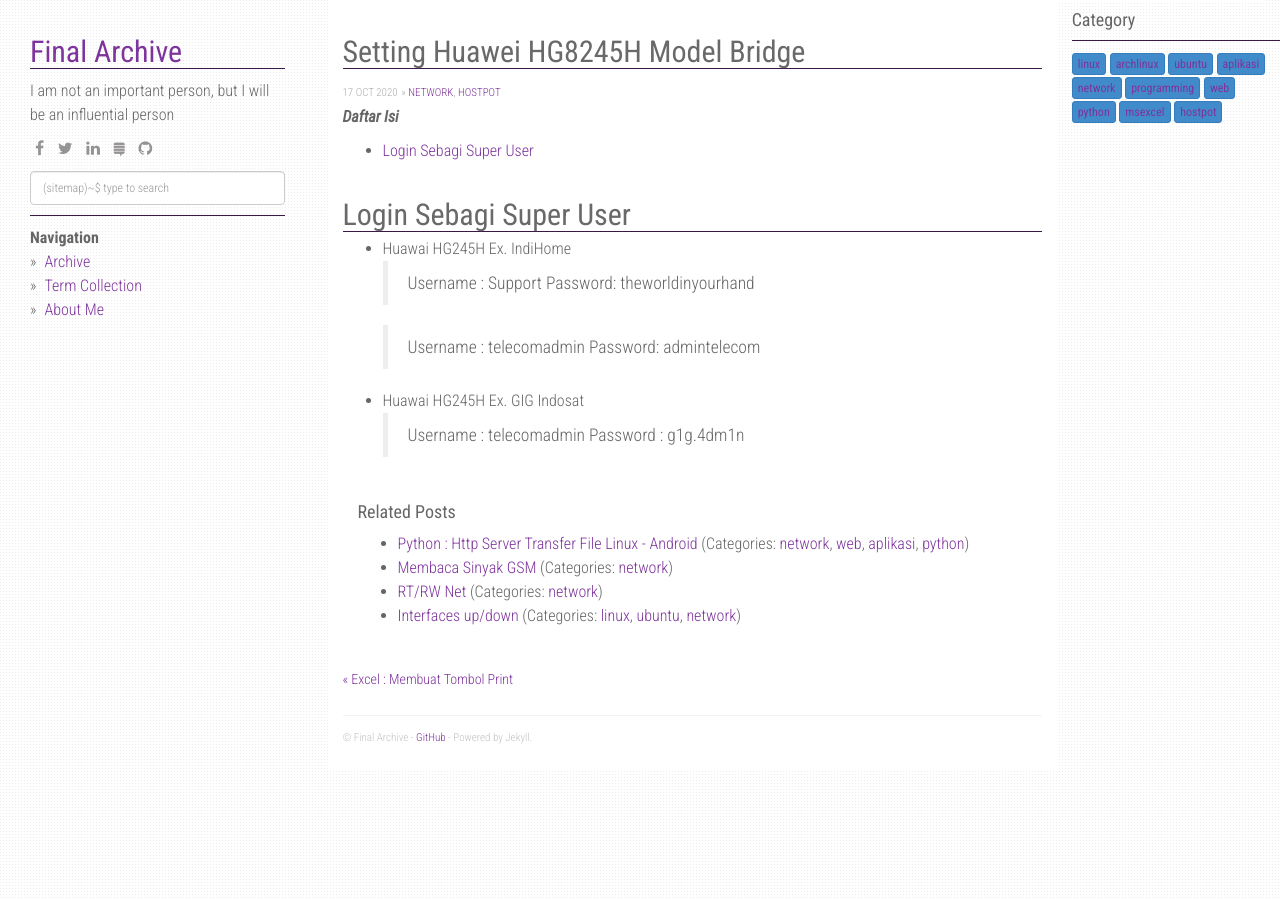
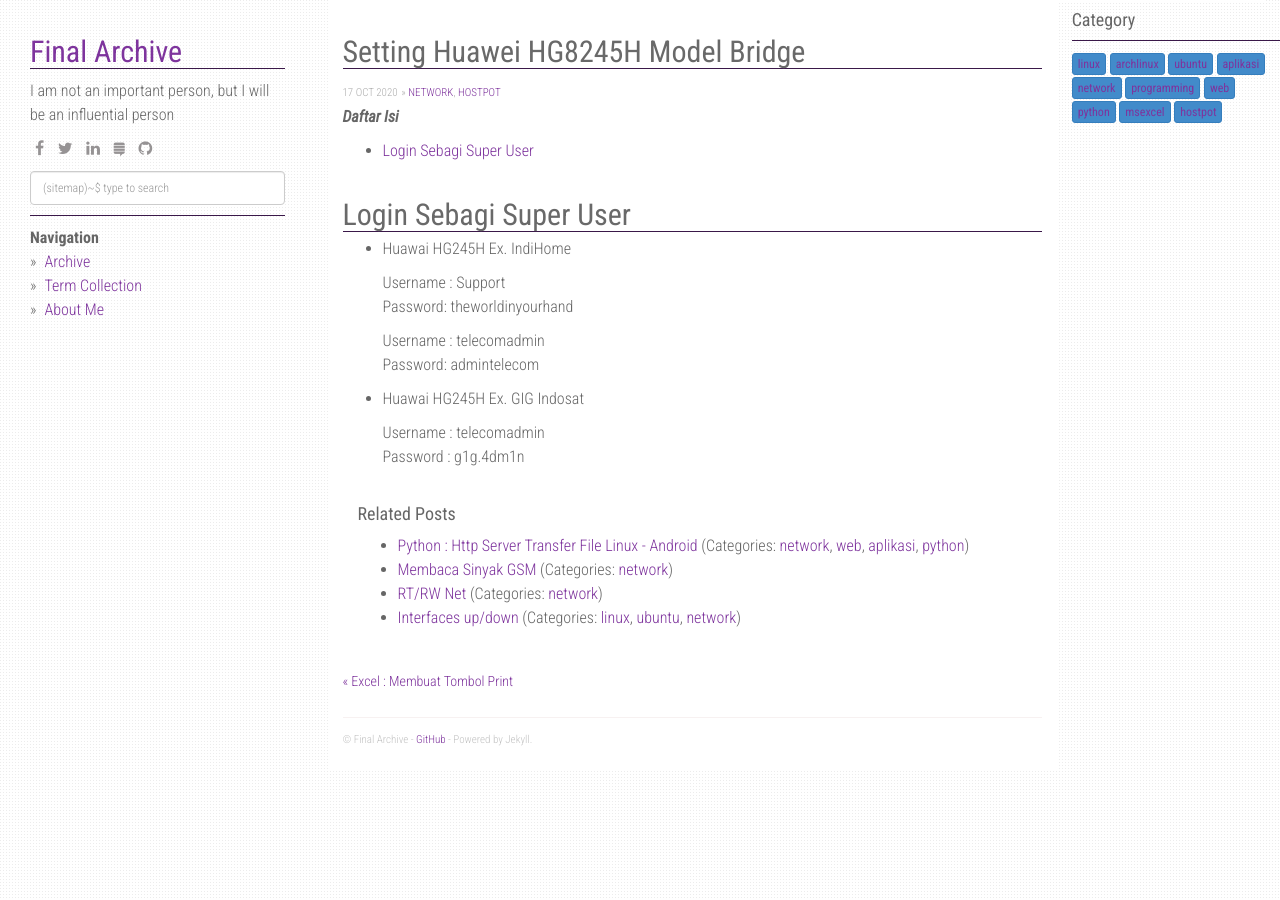
Before and after one commit to finalarchive/finalarchive.github.io, a Jekyll site: the page built from _posts/2020-10-17-Setting-Huawei-HG8245H-Model-Bridge.md, in a window 1280 px wide. Built offline with Jekyll 4.4.1, drawn with Linux system fonts in a browser that asks for light colours; nearby versions of some CDN libraries; some of the changed lines change nothing that is shown.

Commit message:
20201018

```diff
--- a/_posts/2020-10-17-Setting-Huawei-HG8245H-Model-Bridge.md
+++ b/_posts/2020-10-17-Setting-Huawei-HG8245H-Model-Bridge.md
@@ -14,13 +14,15 @@
 
 ## Login Sebagi Super User
 
-* Huawai HG245H Ex. IndiHome<br>
-  >Username : Support
-  >Password: theworldinyourhand
+* Huawai HG245H Ex. IndiHome
 
-  >Username : telecomadmin
-  >Password: admintelecom
+  Username : Support<br>
+  Password: theworldinyourhand<br>
 
-* Huawai HG245H Ex. GIG Indosat<br>
-  >Username : telecomadmin
-  >Password : g1g.4dm1n
+  Username : telecomadmin<br>
+  Password: admintelecom<br>
+
+* Huawai HG245H Ex. GIG Indosat
+
+  Username : telecomadmin<br>
+  Password : g1g.4dm1n<br>
```
